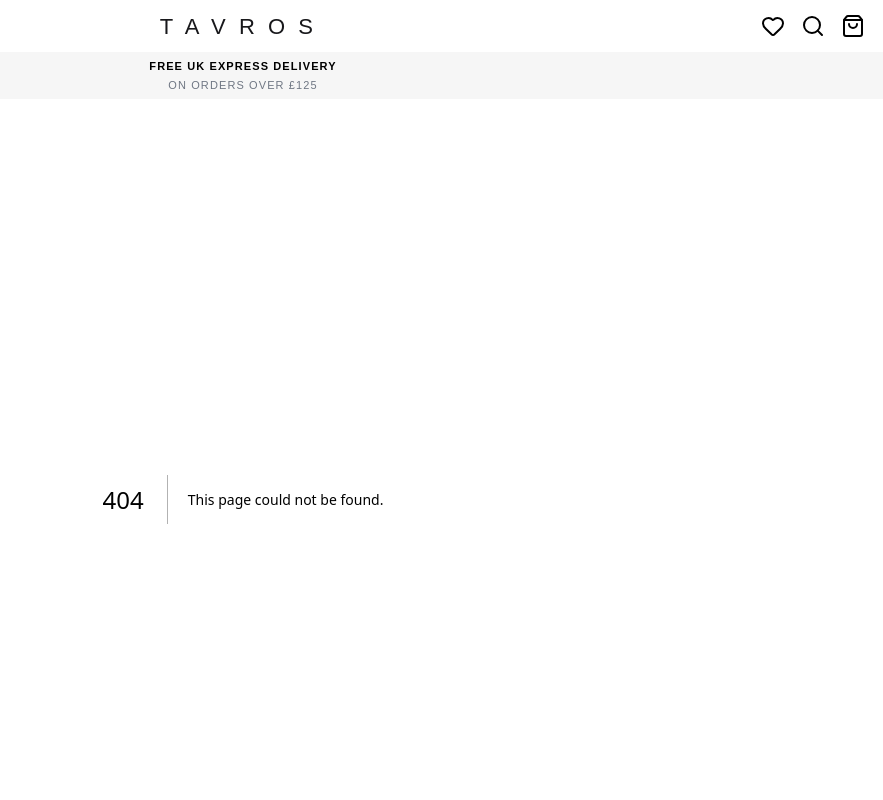
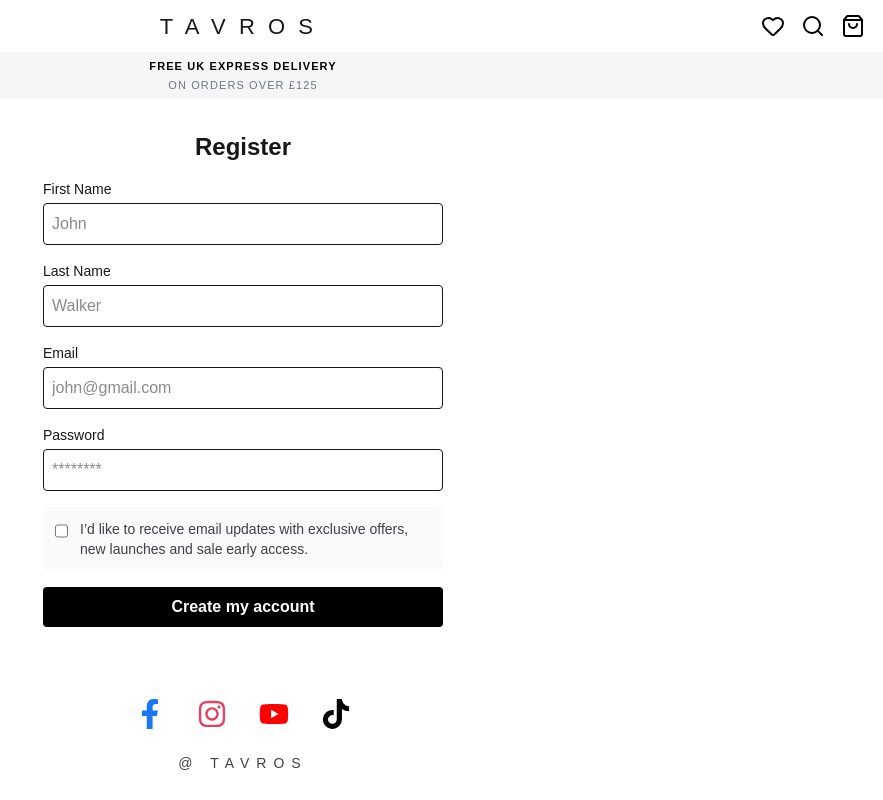
Before and after one commit to JacekPasierb/tavros, a Next.js app: page /account/register in a window 1280 px wide. Before the commit this address had no page. Shown: the top 800 px of the page, without its empty margins (397-1280 px from the left). Built offline with nearby package versions, Linux system fonts and the light colour scheme.

Commit message:
Fix - add load for i18n.ts

```diff
--- a/package.json
+++ b/package.json
@@ -9,12 +9,14 @@
     "lint": "eslint"
   },
   "dependencies": {
+    "formik": "^2.4.6",
     "lucide-react": "^0.542.0",
     "next": "15.5.2",
     "react": "19.1.0",
     "react-dom": "19.1.0",
     "react-icons": "^5.5.0",
-    "swiper": "^11.2.10"
+    "swiper": "^11.2.10",
+    "yup": "^1.7.0"
   },
   "devDependencies": {
     "@eslint/eslintrc": "^3",
--- /dev/null
+++ b/src/app/account/register/page.tsx
@@ -0,0 +1,142 @@
+"use client";
+
+import {ErrorMessage, Field, Form, Formik} from "formik";
+import React from "react";
+
+interface FormValues {
+  firstName: string;
+  lastName: string;
+  email: string;
+  password: string;
+  marketingOptIn: boolean;
+}
+
+const page = () => {
+  const initialValues: FormValues = {
+    firstName: "",
+    lastName: "",
+    email: "",
+    password: "",
+    marketingOptIn: false,
+  };
+
+  const handleSubmit = async (values: FormValues) => {
+    try {
+      const res = await fetch("/api/register", {
+        method: "POST",
+        headers: { "Content-Type": "application/json" },
+        body: JSON.stringify(values),
+      });
+
+      if (!res.ok) {
+        throw new Error("Failed to register");
+      }
+
+      const data = await res.json();
+      console.log("Registered ✅", data);
+    } catch (err) {
+      console.error(err);
+    }
+  };
+
+  return (
+    <section className="container mx-auto py-2">
+      <Formik initialValues={initialValues} onSubmit={handleSubmit}>
+        {({isSubmitting}) => (
+          <Form className="max-w-md mx-auto space-y-4 p-6  rounded-lg bg-white ">
+            <h1 className="text-2xl font-bold text-center">Register</h1>
+
+            <div>
+              <label htmlFor="firstName" className="block text-sm font-medium">
+                First Name
+              </label>
+              <Field
+                type="text"
+                name="firstName"
+                className="mt-1 w-full rounded border p-2"
+                placeholder="John"
+              />
+              <ErrorMessage
+                name="firstName"
+                component="div"
+                className="text-sm text-red-500"
+              />
+            </div>
+
+            <div>
+              <label htmlFor="lastName" className="block text-sm font-medium">
+                Last Name
+              </label>
+              <Field
+                type="text"
+                name="lastName"
+                className="mt-1 w-full rounded border p-2"
+                placeholder="Walker"
+              />
+              <ErrorMessage
+                name="lastName"
+                component="div"
+                className="text-sm text-red-500"
+              />
+            </div>
+
+            <div>
+              <label htmlFor="email" className="block text-sm font-medium">
+                Email
+              </label>
+              <Field
+                type="email"
+                name="email"
+                className="mt-1 w-full rounded border p-2"
+                placeholder="john@gmail.com"
+              />
+              <ErrorMessage
+                name="email"
+                component="div"
+                className="text-sm text-red-500"
+              />
+            </div>
+
+            <div>
+              <label htmlFor="password" className="block text-sm font-medium">
+                Password
+              </label>
+              <Field
+                type="password"
+                name="password"
+                className="mt-1 w-full rounded border p-2"
+                placeholder="********"
+              />
+              <ErrorMessage
+                name="password"
+                component="div"
+                className="text-sm text-red-500"
+              />
+            </div>
+
+            <label className="flex items-start gap-3 rounded-md bg-zinc-50 p-3">
+              <Field
+                type="checkbox"
+                name="marketingOptIn"
+                className="mt-1 h-4 w-4 rounded border-zinc-300"
+              />
+              <span className="text-sm text-zinc-700">
+                I’d like to receive email updates with exclusive offers, new
+                launches and sale early access.
+              </span>
+            </label>
+            <button
+              type="submit"
+              disabled={isSubmitting}
+              className="w-full rounded bg-black py-2 text-white font-semibold hover:bg-gray-800 transition"
+            >
+              {false ? "Creating..." : "Create my account"}
+            </button>
+          </Form>
+        )}
+      </Formik>
+    </section>
+  );
+};
+
+export default page;
```
Also changed, not shown: 1 other file (tests, documents, lock files or other folders).
